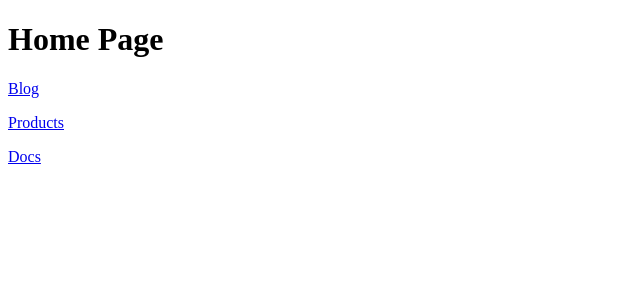
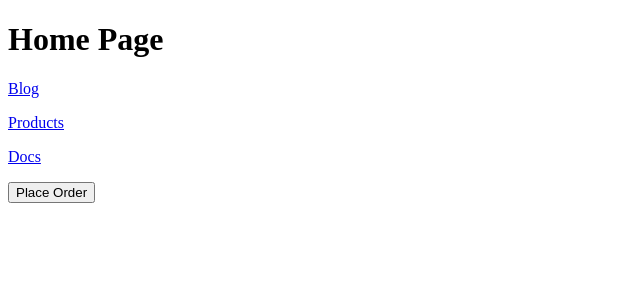
Before and after one commit to Eyshcharya/NextJs, a Next.js app: page / in a window 1280 px wide. Shown: the top 300 px of the page, without its empty margins (0-640 px from the left). Built offline with nearby package versions, Linux system fonts and the light colour scheme.

Commit message:
Implemented Programmatical Navigation

```diff
--- a/pages/index.tsx
+++ b/pages/index.tsx
@@ -1,5 +1,12 @@
 import Link from "next/link";
+import { useRouter } from "next/router";
 export default function Home() {
+  const router = useRouter();
+  const handleClick = () => {
+    console.log(`Placing your Order`);
+    router.push(`/product`);
+    // router.replace(`/product`);
+  };
   return (
     <>
       <h1>Home Page</h1>
@@ -12,6 +19,7 @@ export default function Home() {
       <Link href={`/docs`}>
         <p>Docs</p>
       </Link>
+      <button onClick={handleClick}>Place Order</button>
     </>
   );
 }
```
